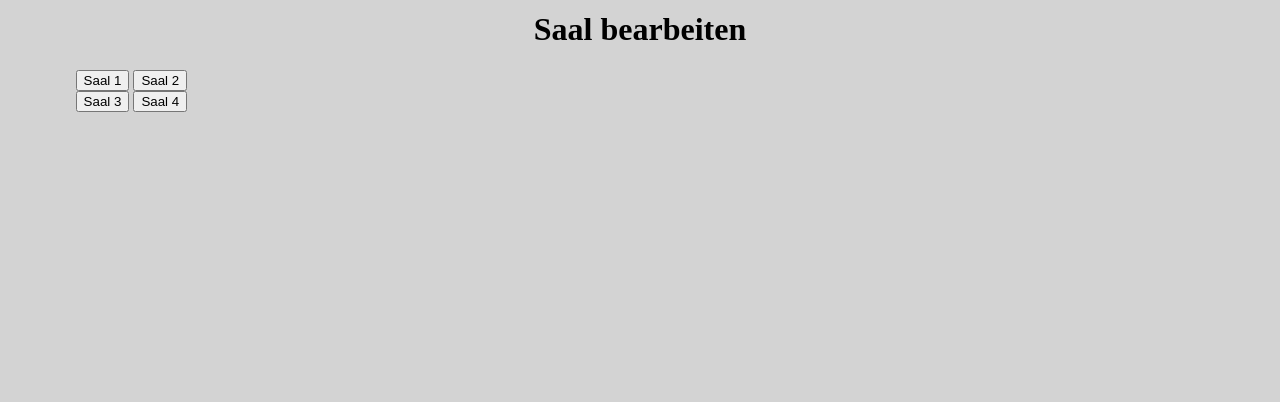
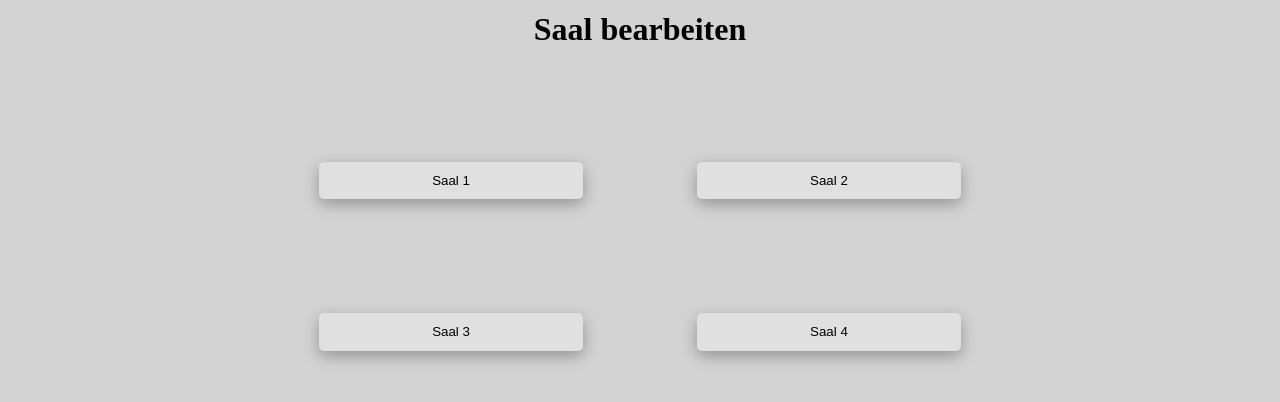
Before and after one commit to Perditi-esse/Frontend-MitarbeiterZentr, a website built with Parcel: page change_saal.html in a window 1280 px wide. Shown: the part 216-618 px from the top of the page. Built offline with nearby package versions, Linux system fonts and the light colour scheme.

Commit message:
Update change_saalplanung.css

```diff
--- a/css/change_saalplanung.css
+++ b/css/change_saalplanung.css
@@ -97,3 +97,30 @@ a{
   bottom: 7px;
   left: 470px;
 }
+
+.säle-row {
+  display: flex;
+  justify-content: center; /* Buttons in der Mitte der Seite zentrieren */
+  margin-top: 3cm; /* Abstand von 3 cm von oben hinzufügen */
+}
+
+/* Stil für die Buttons */
+.säle {
+  width: 7cm;
+  height: 1cm;
+  color: black;
+  background-color: #e0e0e0;
+  border: 2px white;
+  box-shadow: 0 5px 15px rgba(0, 0, 0, 0.3);
+  padding: 10px 20px;
+  cursor: pointer;
+  margin: 0 1.5cm; /* Abstand von 1,5 cm zwischen den Buttons */
+  border-radius: 5px;
+}
+.table-spacing{
+  margin-top: 20px;
+}
+
+.säle:hover{
+  background-color: #f0f0f0;
+}
```
